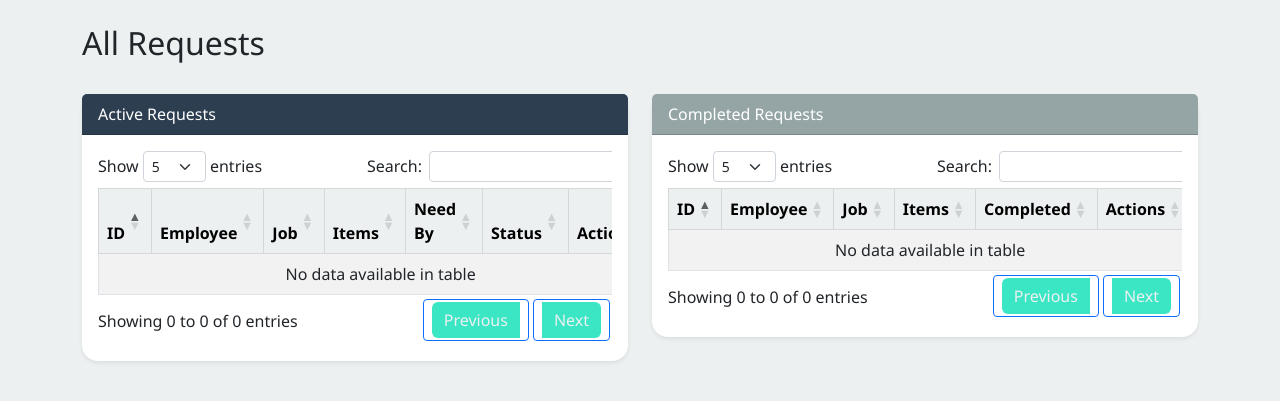
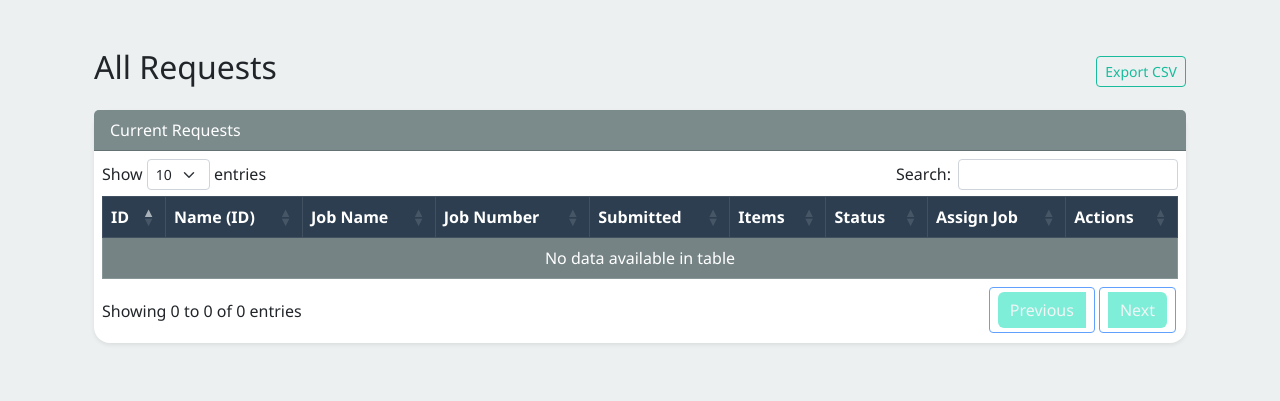
Before and after one commit to ColtonBaum/THE-REQuest-form, a Flask app: page /admin/requests in a window 1280 px wide. Shown: the part 72-473 px from the top of the page. Run offline with Flask 3, Linux system fonts and the light colour scheme; data that the repository does not hold is empty; some libraries are stand-ins or nearby versions.

Commit message:
Updated request list: remove completed table, apply dark styling, fix pagination buttons

```diff
--- a/templates/admin/requests_list.html
+++ b/templates/admin/requests_list.html
@@ -1,49 +1,90 @@
 {% extends "admin/base.html" %}
-{% block title %}Requests{% endblock %}
+
+{% block title %}All Requests{% endblock %}
 
 {% block admin_content %}
-<div class="d-flex justify-content-between align-items-center mb-4">
+<div class="container-fluid py-4">
+  <div class="d-flex justify-content-between align-items-center mb-3">
     <h3>All Requests</h3>
+    <a href="{{ url_for('admin.export_csv') }}" class="btn btn-sm btn-outline-success">Export CSV</a>
   </div>
 
-<div class="row">
-  <div class="col-md-6">
-    <div class="card shadow-sm mb-4">
-      <div class="card-header bg-primary text-white">
-        Active Requests
+  <div class="card shadow-sm">
+    <div class="card-header bg-dark text-white">
+      Current Requests
     </div>
-      <div class="card-body">
+    <div class="card-body p-2">
       <div class="table-responsive">
-          <table id="active-requests-table" class="table table-bordered table-striped align-middle">
-            <thead class="table-light">
+        <table id="requests-table" class="table table-dark table-striped table-bordered align-middle">
+          <thead class="table-primary">
             <tr>
               <th>ID</th>
-                <th>Employee</th>
-                <th>Job</th>
+              <th>Name (ID)</th>
+              <th>Job Name</th>
+              <th>Job Number</th>
+              <th>Submitted</th>
               <th>Items</th>
-                <th>Need By</th>
               <th>Status</th>
+              <th>Assign Job</th>
               <th>Actions</th>
             </tr>
           </thead>
           <tbody>
-              {% for req in requests if req.status != 'Complete' %}
+            {% for r in requests %}
             <tr>
-                <td>{{ req.id }}</td>
-                <td>{{ req.employee_name }}</td>
-                <td>{{ req.job_name }} ({{ req.job_number }})</td>
+              <td>{{ r.id }}</td>
+              <td>{{ r.employee_name }} ({{ r.employee_id }})</td>
               <td>
-                  <ul class="mb-0">
-                    {% for item in req.items %}
-                      <li>{{ item.item_name }} × {{ item.quantity }}</li>
+                {% if r.job_id %}
+                  <a href="{{ url_for('admin.job_detail', job_id=r.job_id) }}">
+                    {{ r.job.name or r.job_name }}
+                  </a>
+                {% else %}
+                  —
+                {% endif %}
+              </td>
+              <td>{{ r.job.number if r.job_id else r.job_number or '—' }}</td>
+              <td>{{ r.submitted_at.strftime('%Y-%m-%d %H:%M') }}</td>
+              <td class="px-3">
+                <ul class="mb-0 ps-3">
+                  {% for i in r.items %}
+                    <li>{{ i.quantity }}× {{ i.item_name }}</li>
                   {% endfor %}
                 </ul>
               </td>
-                <td>{{ req.need_by_date }}</td>
-                <td>{{ req.status }}</td>
               <td>
-                  <a href="{{ url_for('admin.edit_request', req_id=req.id) }}" class="btn btn-sm btn-outline-primary mb-1">Edit</a>
-                  <form method="post" action="{{ url_for('admin.delete_request', req_id=req.id) }}" style="display:inline;">
+                <form method="post" action="{{ url_for('admin.update_status', req_id=r.id) }}">
+                  <input type="hidden" name="csrf_token" value="{{ csrf_token() }}">
+                  <select name="status"
+                          class="form-select form-select-sm
+                            {% if r.status=='Not started' %}bg-danger text-white{% endif %}
+                            {% if r.status=='In progress' %}bg-warning text-dark{% endif %}
+                            {% if r.status=='Complete' %}bg-success text-white{% endif %}"
+                          onchange="this.form.submit()">
+                    <option value="Not started" {% if r.status=='Not started' %}selected{% endif %}>Not started</option>
+                    <option value="In progress" {% if r.status=='In progress' %}selected{% endif %}>In progress</option>
+                    <option value="Complete" {% if r.status=='Complete' %}selected{% endif %}>Complete</option>
+                  </select>
+                </form>
+              </td>
+              <td>
+                <form method="post" action="{{ url_for('admin.assign_request', req_id=r.id) }}">
+                  <input type="hidden" name="csrf_token" value="{{ csrf_token() }}">
+                  <select name="job_id" class="form-select form-select-sm" onchange="this.form.submit()">
+                    <option value="">— Unassigned —</option>
+                    {% for j in jobs %}
+                      <option value="{{ j.id }}" {% if r.job_id == j.id %}selected{% endif %}>
+                        {{ j.name }} ({{ j.number }})
+                      </option>
+                    {% endfor %}
+                  </select>
+                </form>
+              </td>
+              <td class="d-flex gap-1">
+                <a href="{{ url_for('admin.edit_request', req_id=r.id) }}" class="btn btn-sm btn-outline-primary">Edit</a>
+                <form method="post"
+                      action="{{ url_for('admin.delete_request', req_id=r.id) }}"
+                      onsubmit="return confirm('Are you sure you want to permanently delete this request?');">
                   <input type="hidden" name="csrf_token" value="{{ csrf_token() }}">
                   <button type="submit" class="btn btn-sm btn-outline-danger">Delete</button>
                 </form>
@@ -57,87 +98,31 @@
   </div>
 </div>
 
-  <div class="col-md-6">
-    <div class="card shadow-sm mb-4">
-      <div class="card-header bg-secondary text-white">
-        Completed Requests
-      </div>
-      <div class="card-body">
-        <div class="table-responsive">
-          <table id="completed-requests-table" class="table table-bordered table-striped align-middle">
-            <thead class="table-light">
-              <tr>
-                <th>ID</th>
-                <th>Employee</th>
-                <th>Job</th>
-                <th>Items</th>
-                <th>Completed</th>
-                <th>Actions</th>
-              </tr>
-            </thead>
-            <tbody>
-              {% for req in requests if req.status == 'Complete' %}
-              <tr>
-                <td>{{ req.id }}</td>
-                <td>{{ req.employee_name }}</td>
-                <td>{{ req.job_name }} ({{ req.job_number }})</td>
-                <td>
-                  <ul class="mb-0">
-                    {% for item in req.items %}
-                      <li>{{ item.item_name }} × {{ item.quantity }}</li>
-                    {% endfor %}
-                  </ul>
-                </td>
-                <td>{{ req.submitted_at.strftime('%Y-%m-%d') }}</td>
-                <td>
-                  <a href="{{ url_for('admin.edit_request', req_id=req.id) }}" class="btn btn-sm btn-outline-primary mb-1">Edit</a>
-                  <form method="post" action="{{ url_for('admin.delete_request', req_id=req.id) }}" style="display:inline;">
-                    <input type="hidden" name="csrf_token" value="{{ csrf_token() }}">
-                    <button type="submit" class="btn btn-sm btn-outline-danger">Delete</button>
-                  </form>
-                </td>
-              </tr>
-              {% endfor %}
-            </tbody>
-          </table>
-        </div>
-      </div>
-    </div>
-  </div>
-</div>
-
-<style>
-  .dataTables_wrapper .dataTables_paginate .paginate_button {
-    background-color: white !important;
-    color: #0d6efd !important;
-    border: 1px solid #0d6efd !important;
-    border-radius: 4px;
-    padding: 2px 8px;
-    margin: 2px;
-  }
-  .dataTables_wrapper .dataTables_paginate .paginate_button.current {
-    font-weight: bold;
-  }
-  .table-responsive {
-    overflow-x: auto;
-    width: 100%;
-  }
-</style>
-
-{% endblock %}
-
 {% block scripts %}
 <script>
-  $(function() {
-    $('#active-requests-table, #completed-requests-table').DataTable({
-      paging: true,
-      searching: true,
-      ordering: true,
-      info: true,
-      autoWidth: false,
-      scrollX: true,
-      lengthMenu: [[5, 10, 25, -1], [5, 10, 25, "All"]]
+  $(function(){
+    $('#requests-table').DataTable({
+      paging:     true,
+      searching:  true,
+      ordering:   true,
+      info:       true,
+      lengthMenu: [[10, 25, 50, -1], [10, 25, 50, "All"]],
+      language: {
+        search: "_INPUT_",
+        searchPlaceholder: "Search requests..."
+      }
     });
+
+    // Style pagination buttons
+    setTimeout(() => {
+      $('.dataTables_paginate .paginate_button').addClass('btn btn-sm btn-outline-primary').css({
+        'margin': '0 2px',
+        'border': '1px solid #0d6efd',
+        'background-color': 'white',
+        'color': '#0d6efd'
+      });
+    }, 100);
   });
 </script>
 {% endblock %}
+{% endblock %}
```
Lines whose indentation alone changed are shown as unchanged.
